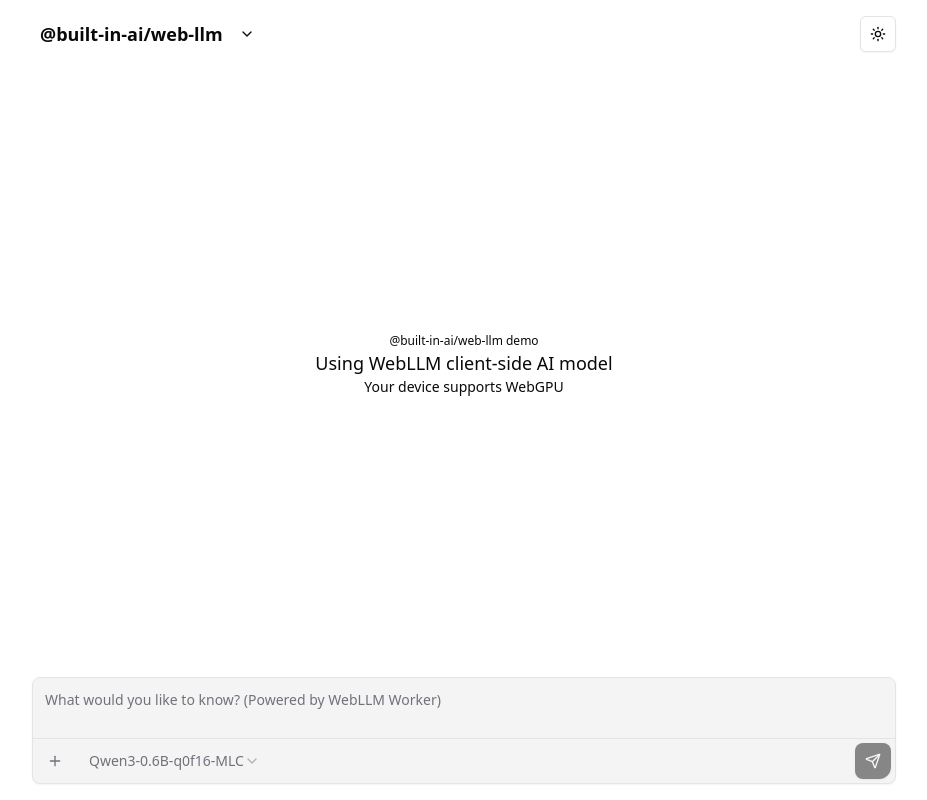
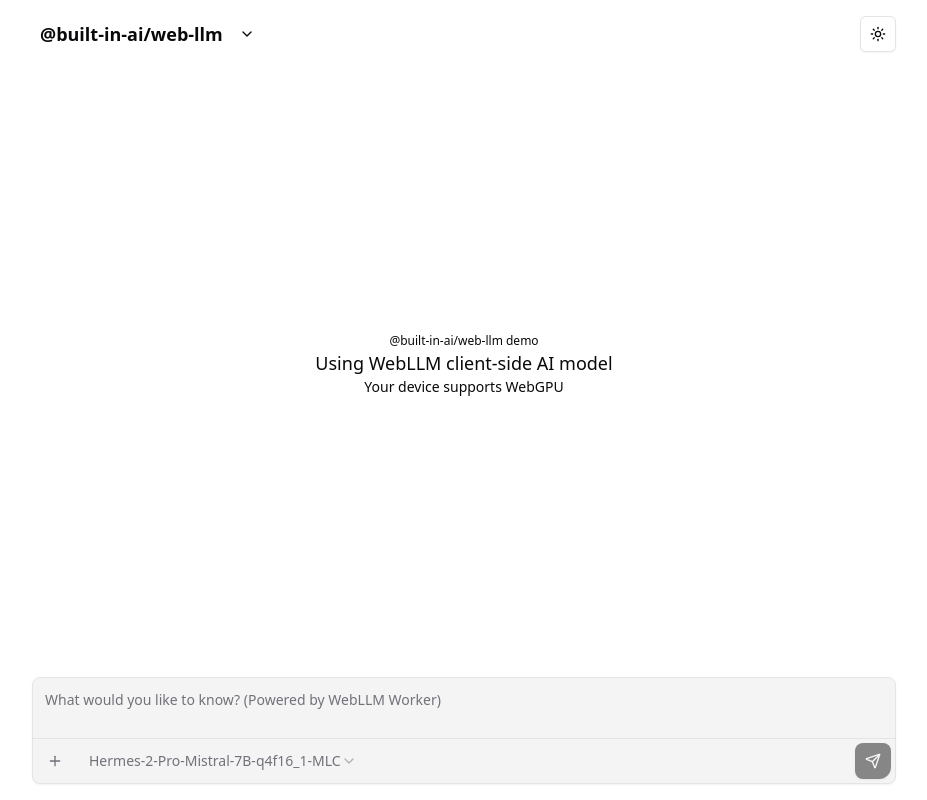
Before and after one commit to jakobhoeg/built-in-ai, a Next.js app in the folder examples/next-hybrid/: page /web-llm in a window 1280 px wide. Shown: the whole page, without its empty margins (176-1103 px from the left). Built offline with nearby package versions, Linux system fonts and the light colour scheme.

Commit message:
add tool calling model + maxSteps

```diff
--- a/examples/next-hybrid/app/web-llm/page.tsx
+++ b/examples/next-hybrid/app/web-llm/page.tsx
@@ -44,7 +44,7 @@
 import { ModelSelector } from "@/components/model-selector";
 
 const MODELS = [
-  "Qwen3-0.6B-q0f16-MLC",
+  "Hermes-2-Pro-Mistral-7B-q4f16_1-MLC",
   "Qwen3-1.7B-q4f16_1-MLC",
   "gemma-2-2b-it-q4f16_1-MLC",
   "DeepSeek-R1-Distill-Qwen-7B-q4f16_1-MLC",
@@ -65,7 +65,6 @@
 
   const chatTransport = useMemo(() => {
     if (browserSupportsWebLLM) {
-      console.log("here");
       const model = webLLM(modelId, {
         worker: new Worker(new URL("./util/worker.ts", import.meta.url), {
           type: "module",
@@ -85,6 +84,7 @@
       onError(error) {
         toast.error(error.message);
       },
+      maxSteps: 5,
     });
 
   const handleSubmit = (e: React.FormEvent) => {
```
